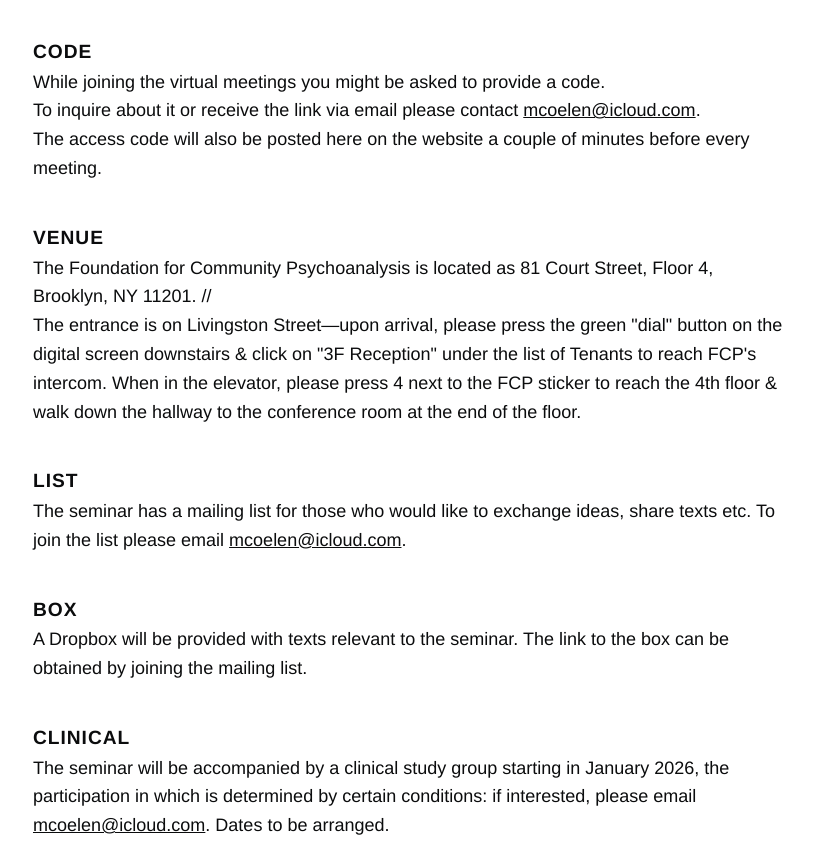
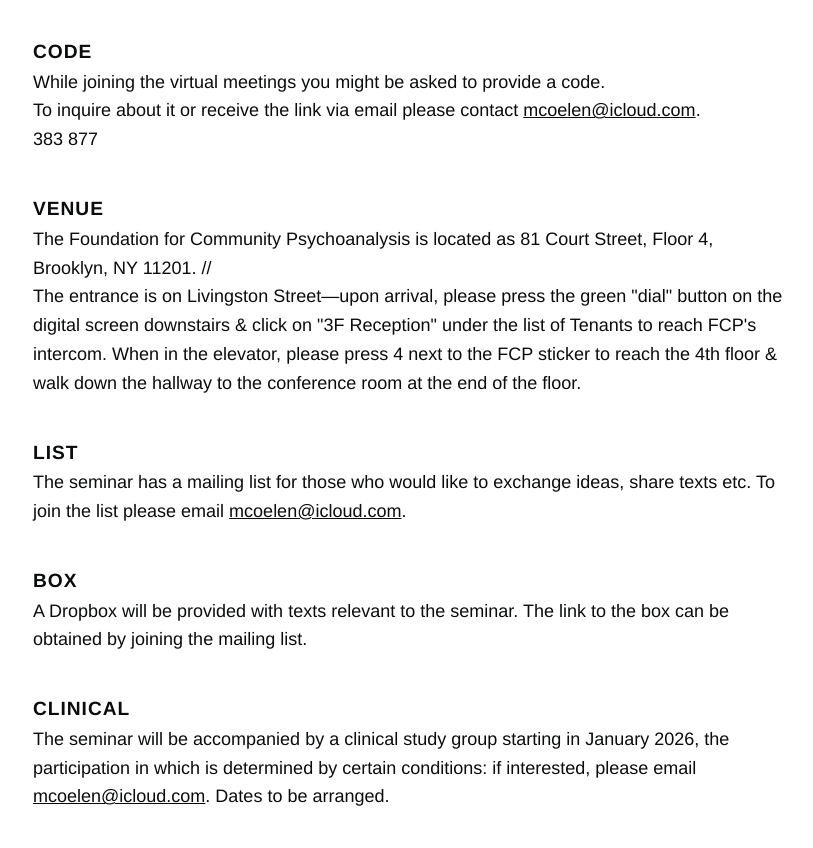
Before and after one commit to mcoelen/structure-of-psychoanalysis, a plain HTML site: page index.html in a window 1280 px wide. Shown: the part 1180-2028 px from the top of the page, without its empty margins (231-1044 px from the left). Drawn offline with Linux system fonts and the light colour scheme.

Commit message:
Update index.html

```diff
--- a/index.html
+++ b/index.html
@@ -70,7 +70,7 @@
 <p>While joining the virtual meetings you might be asked to provide a code.<br>
 To inquire about it or receive the link via email please contact <a href="mailto:mcoelen@icloud.com">mcoelen@icloud.com</a>.
 <br>
-The access code will also be posted here on the website a couple of minutes before every meeting.
+383 877
 
 <h2>Venue</h2>
 <p>
```
